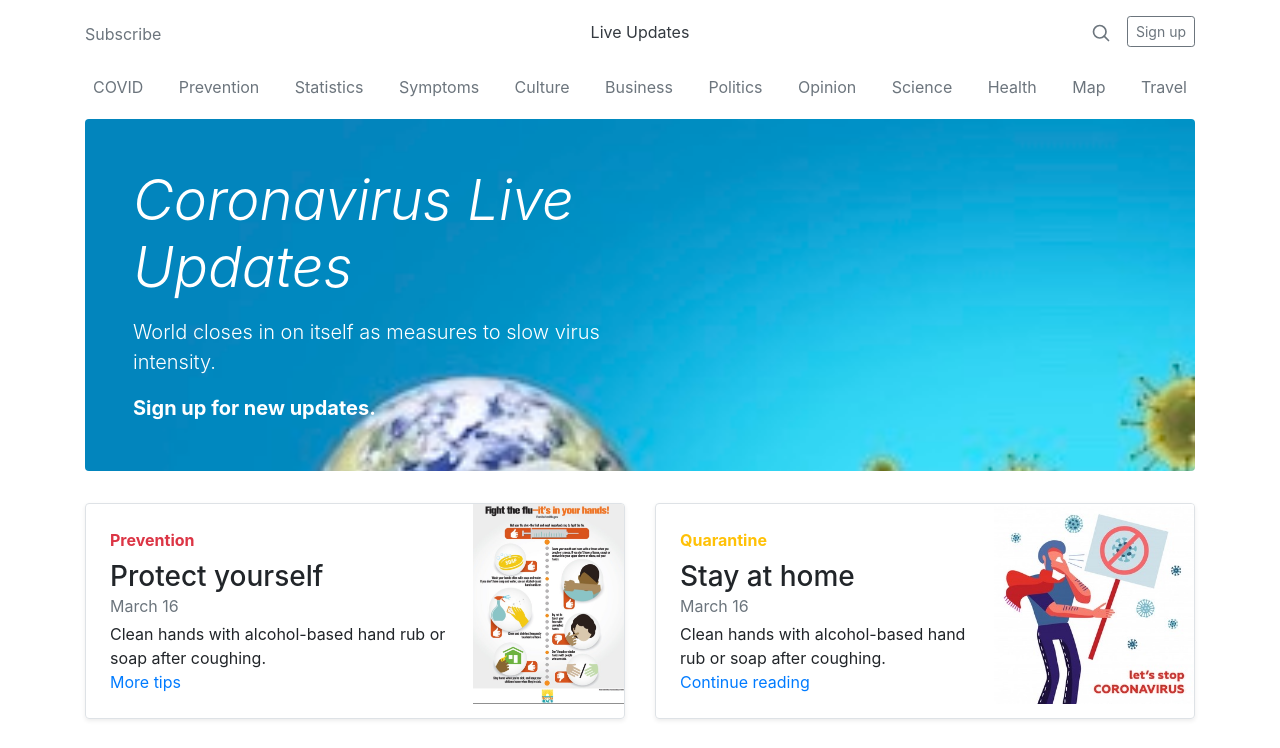
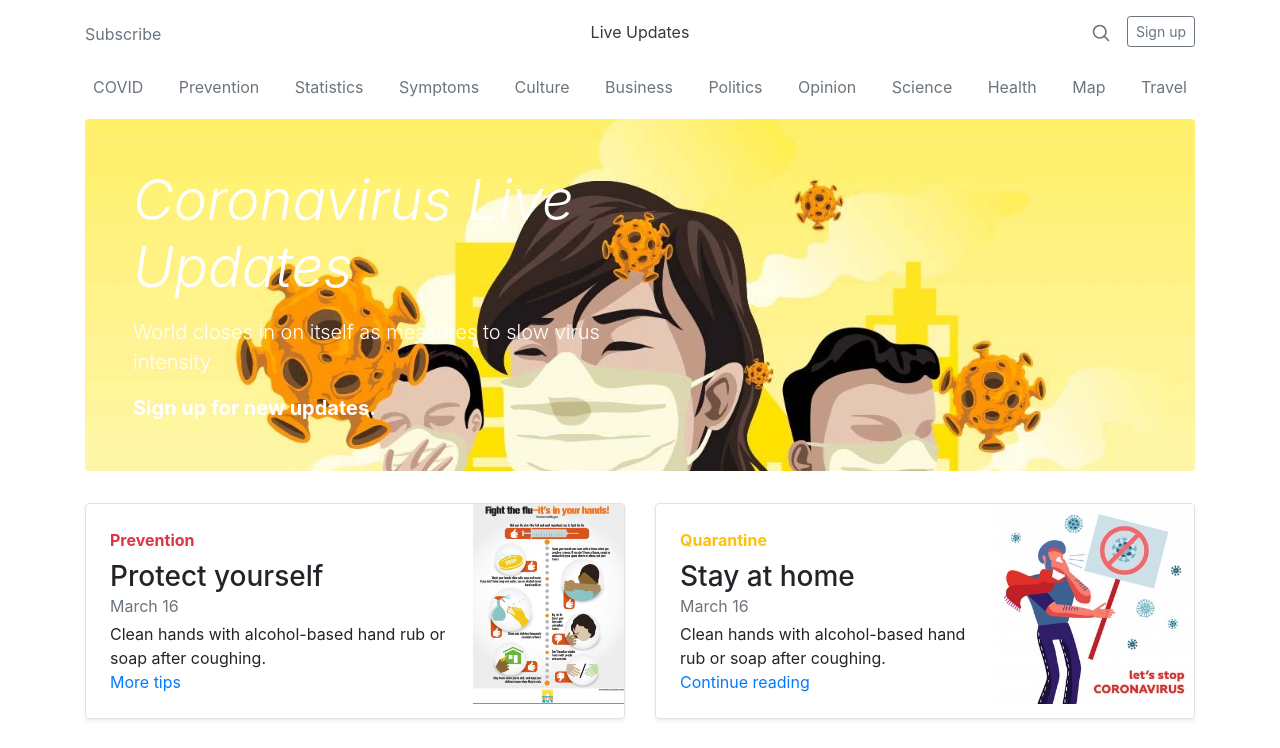
Before and after one commit to rpapazova/web, a plain HTML site: page index.html in a window 1280 px wide. Shown: the top 748 px of the page. Drawn offline with Linux system fonts and the light colour scheme.

Commit message:
Changee cover image

```diff
--- a/index.html
+++ b/index.html
@@ -14,7 +14,7 @@
                 max-height: 200px;
             }
             .bg-image{
-                background: url('./images/IMG_2990.JPG') no-repeat;
+                background: url('./images/IMG_3036.JPG') no-repeat;
                 background-size: 100%;
             }
         </style>
```
